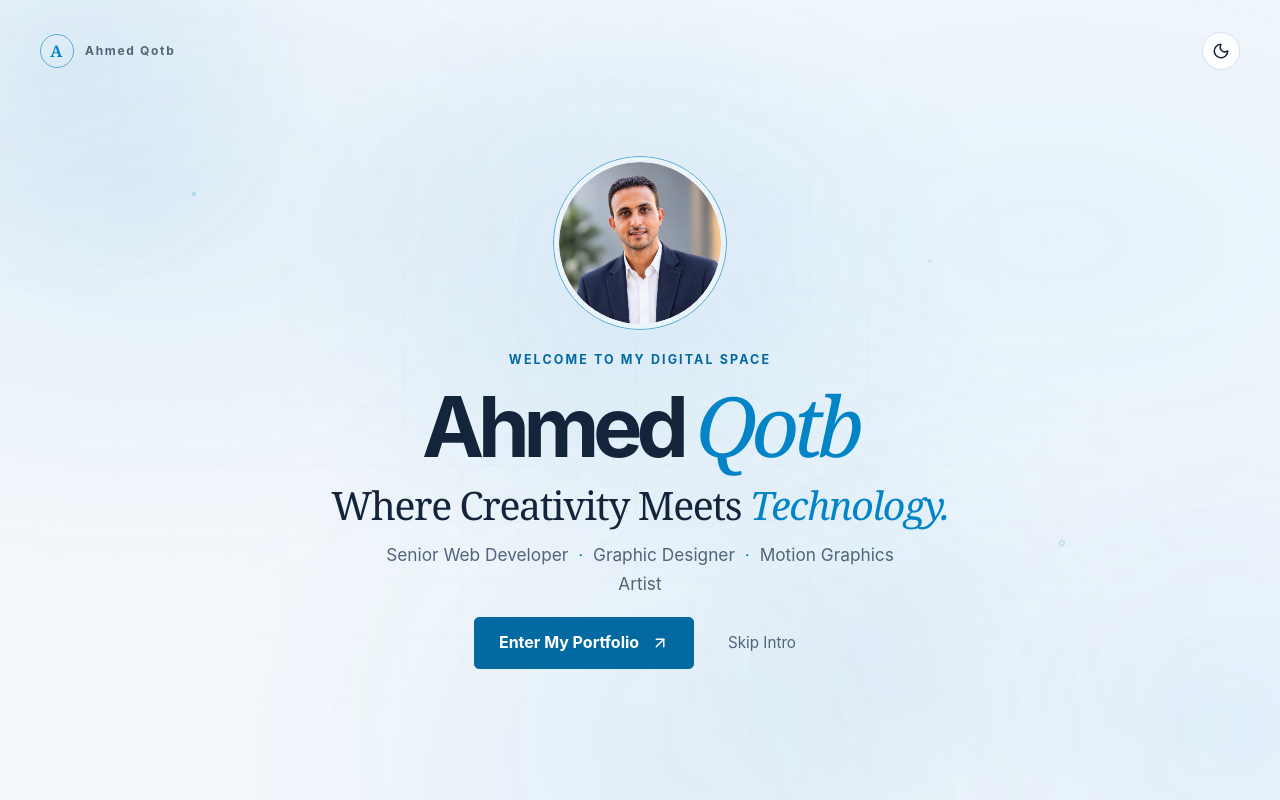
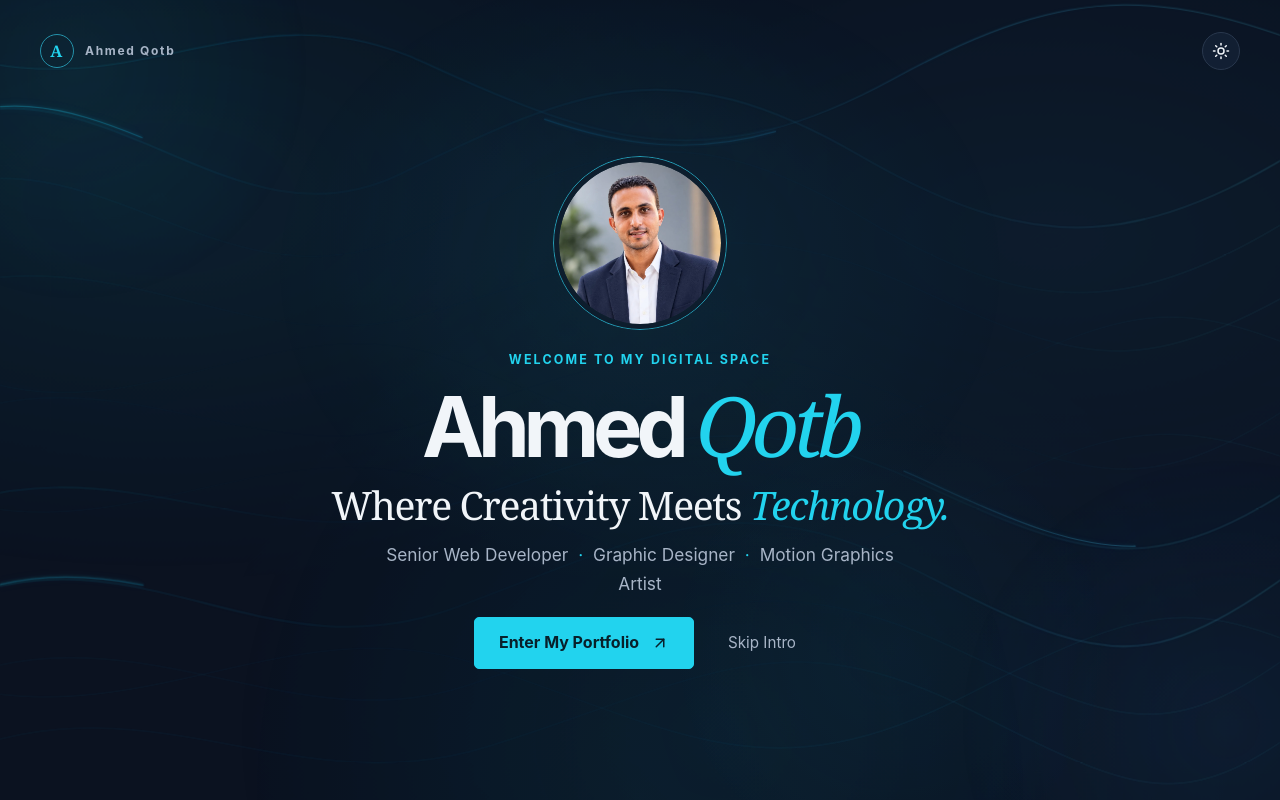
Before and after one commit to OmegaAhmed/Ahmed-Qotb, a React (Vite) app: page /welcome in a window 1280 px wide. Built offline with nearby package versions, Linux system fonts and the light colour scheme.

Commit message:
Adding Background moving lines in intro page

```diff
--- a/src/App.css
+++ b/src/App.css
@@ -2541,6 +2541,23 @@ footer {
   object-position: center 18%;
 }
 
+.intro-screen[data-theme="dark"] {
+  color-scheme: dark;
+  --bg: #0B1220;
+  --bg-soft: #111C2E;
+  --panel: #162338;
+  --panel-2: #1E293B;
+  --text: #F1F5F9;
+  --muted: #A8B5C7;
+  --line: #29384D;
+  --accent: #22D3EE;
+  --accent-2: #38BDF8;
+  --color-accent-contrast: #22D3EE;
+  --color-accent-button: #22D3EE;
+  --color-accent-hover: #67E8F9;
+  --color-text-on-accent: #08202A;
+}
+
 .intro-screen {
   min-height: 100vh;
   min-height: 100svh;
@@ -2638,70 +2655,112 @@ footer {
   will-change: transform;
 }
 
-.intro-screen::before,
+.intro-flow-lines {
+  position: absolute;
+  z-index: 1;
+  inset: 0;
+  width: 100%;
+  height: 100%;
+  overflow: hidden;
+  opacity: .9;
+  pointer-events: none;
+}
+
+.flow-base,
+.flow-highlight {
+  fill: none;
+  stroke: url(#intro-flow-gradient);
+  stroke-linecap: round;
+  stroke-linejoin: round;
+  vector-effect: non-scaling-stroke;
+}
+
+.flow-base {
+  stroke-width: .8;
+  opacity: .23;
+}
+
+.flow-base.flow-secondary {
+  opacity: .32;
+  filter: drop-shadow(0 0 3px rgba(2, 132, 199, .24));
+}
+
+.flow-base.flow-prominent {
+  stroke-width: 1.05;
+  opacity: .42;
+  filter:
+    drop-shadow(0 0 3px rgba(34, 211, 238, .42))
+    drop-shadow(0 0 7px rgba(56, 189, 248, .2));
+}
+
+.flow-highlight {
+  stroke-width: 1.15;
+  stroke-dasharray: 210 1430;
+  stroke-dashoffset: 0;
+  opacity: .84;
+  animation:
+    intro-flow-travel 68s linear infinite,
+    intro-flow-glow-pulse 11s ease-in-out infinite;
+  filter:
+    drop-shadow(0 0 2px rgba(2, 132, 199, .68))
+    drop-shadow(0 0 6px rgba(56, 189, 248, .32));
+}
+
+.flow-highlight-primary {
+  stroke-width: 1.25;
+  filter:
+    drop-shadow(0 0 2px rgba(34, 211, 238, .9))
+    drop-shadow(0 0 7px rgba(56, 189, 248, .48));
+}
+
+.flow-highlight-cluster {
+  filter: drop-shadow(0 0 13px rgba(34, 211, 238, .15));
+}
+
+.flow-highlight-slow {
+  animation-duration: 86s, 13s;
+  animation-delay: 0s, -5s;
+}
+
+.flow-highlight-medium {
+  animation-duration: 68s, 11s;
+  animation-delay: -31s, -2s;
+}
+
+.flow-highlight-fast {
+  animation-duration: 52s, 9s;
+  animation-delay: -18s, -6s;
+}
+
+.flow-cluster-a {
+  transform-box: fill-box;
+  transform-origin: center;
+  animation: intro-flow-drift 38s ease-in-out infinite alternate;
+}
+
+.flow-cluster-b {
+  transform-box: fill-box;
+  transform-origin: center;
+  animation: intro-flow-drift-reverse 46s ease-in-out infinite alternate;
+}
+
+.intro-flow-lines.is-paused *,
+.intro-flow-lines.is-paused *::before,
+.intro-flow-lines.is-paused *::after {
+  animation-play-state: paused !important;
+}
+
 .intro-screen::after {
   position: absolute;
   z-index: -1;
   inset: 0;
   content: "";
   pointer-events: none;
-}
-
-.intro-screen::before {
-  background-image:
-    linear-gradient(to right, color-mix(in srgb, var(--line) 32%, transparent) 1px, transparent 1px),
-    linear-gradient(to bottom, color-mix(in srgb, var(--line) 32%, transparent) 1px, transparent 1px);
-  background-size: 58px 58px;
-  mask-image: radial-gradient(ellipse at center, #000 14%, transparent 76%);
-  opacity: .42;
-  animation: intro-grid-drift 32s linear infinite;
-}
-
-.intro-screen::after {
   background:
     radial-gradient(ellipse at 50% 34%, color-mix(in srgb, var(--accent) 11%, transparent), transparent 42%),
     radial-gradient(ellipse at 50% 100%, color-mix(in srgb, var(--accent) 5%, transparent), transparent 48%);
   opacity: .85;
   animation: intro-light-breathe 8s ease-in-out infinite alternate;
-}
-
-.intro-atmosphere {
-  position: absolute;
-  z-index: 2;
-  inset: 0;
-  overflow: hidden;
-  pointer-events: none;
-}
-
-.intro-atmosphere i {
-  width: 4px;
-  height: 4px;
-  position: absolute;
-  border: 1px solid color-mix(in srgb, var(--accent) 72%, transparent);
-  border-radius: 50%;
-  opacity: .45;
-  animation: intro-particle-drift 9s ease-in-out infinite alternate;
-}
-
-.intro-atmosphere i:nth-child(1) {
-  top: 24%;
-  left: 15%;
-}
-
-.intro-atmosphere i:nth-child(2) {
-  top: 68%;
-  right: 17%;
-  width: 6px;
-  height: 6px;
-  animation-delay: -3s;
-}
-
-.intro-atmosphere i:nth-child(3) {
-  top: 34%;
-  right: 28%;
-  width: 3px;
-  height: 3px;
-  animation-delay: -6s;
 }
 
 .intro-header {
@@ -3008,17 +3067,27 @@ footer {
   to { transform: translate3d(1.5%, -1.5%, 0) scale(1.04); }
 }
 
-@keyframes intro-grid-drift {
-  from { transform: translate3d(-4px, 0, 0); }
-  to { transform: translate3d(4px, 0, 0); }
+@keyframes intro-flow-travel {
+  to { stroke-dashoffset: -1640; }
+}
+
+@keyframes intro-flow-glow-pulse {
+  0%, 100% { opacity: .78; }
+  50% { opacity: .92; }
+}
+
+@keyframes intro-flow-drift {
+  from { transform: translate3d(-7px, 3px, 0) scale(1); }
+  to { transform: translate3d(8px, -5px, 0) scale(1.012); }
+}
+
+@keyframes intro-flow-drift-reverse {
+  from { transform: translate3d(6px, -4px, 0) scale(1.006); }
+  to { transform: translate3d(-8px, 5px, 0) scale(1); }
 }
 
 @keyframes intro-light-breathe {
   to { opacity: .52; }
-}
-
-@keyframes intro-particle-drift {
-  to { transform: translate3d(12px, -16px, 0); opacity: .18; }
 }
 
 @keyframes intro-photo-in {
@@ -3056,6 +3125,33 @@ footer {
   .ambient-orb-soft,
   .ambient-cursor-light {
     display: none;
+  }
+
+  .intro-flow-lines .flow-desktop {
+    display: none;
+  }
+}
+
+@media (max-width: 639px) {
+  .intro-flow-lines .flow-tablet {
+    display: none;
+  }
+
+  .flow-base.flow-secondary,
+  .flow-base.flow-prominent {
+    filter: drop-shadow(0 0 2px rgba(34, 211, 238, .24));
+  }
+
+  .flow-highlight {
+    filter: drop-shadow(0 0 2px rgba(2, 132, 199, .48));
+  }
+
+  .flow-highlight-primary {
+    filter: drop-shadow(0 0 2px rgba(34, 211, 238, .62));
+  }
+
+  .flow-highlight-cluster {
+    filter: none;
   }
 }
 
--- a/src/App.tsx
+++ b/src/App.tsx
@@ -91,6 +91,7 @@ function CreativeVisual({ className, portraitSrc }: { className: string; portrai
 
 function AmbientCanvasBackground() {
   const cursorLight = useRef<HTMLDivElement>(null)
+  const flowLines = useRef<SVGSVGElement>(null)
 
   useEffect(() => {
     const light = cursorLight.current
@@ -144,6 +145,31 @@ function AmbientCanvasBackground() {
     }
   }, [])
 
+  useEffect(() => {
+    const svg = flowLines.current
+    if (!svg) return
+
+    let isVisible = true
+    const updatePlayback = () => {
+      svg.classList.toggle('is-paused', document.hidden || !isVisible)
+    }
+    const observer = typeof IntersectionObserver === 'undefined'
+      ? null
+      : new IntersectionObserver(([entry]) => {
+          isVisible = entry.isIntersecting
+          updatePlayback()
+        })
+
+    observer?.observe(svg)
+    document.addEventListener('visibilitychange', updatePlayback)
+    updatePlayback()
+
+    return () => {
+      observer?.disconnect()
+      document.removeEventListener('visibilitychange', updatePlayback)
+    }
+  }, [])
+
   return (
     <div className="ambient-canvas" aria-hidden="true">
       <div className="ambient-mesh"/>
@@ -151,15 +177,69 @@ function AmbientCanvasBackground() {
       <div className="ambient-orb ambient-orb-blue"/>
       <div className="ambient-orb ambient-orb-soft"/>
       <div ref={cursorLight} className="ambient-cursor-light"/>
-      <div className="intro-atmosphere"><i/><i/><i/></div>
+      <svg
+        ref={flowLines}
+        className="intro-flow-lines"
+        viewBox="0 0 1600 900"
+        preserveAspectRatio="none"
+        focusable="false"
+      >
+        <defs>
+          <linearGradient id="intro-flow-gradient" x1="0" y1="0" x2="1" y2="0">
+            <stop offset="0%" stopColor="#22D3EE" stopOpacity=".3"/>
+            <stop offset="34%" stopColor="#0284C7" stopOpacity=".66"/>
+            <stop offset="68%" stopColor="#38BDF8" stopOpacity=".82"/>
+            <stop offset="100%" stopColor="#67E8F9" stopOpacity=".42"/>
+          </linearGradient>
+          <mask id="intro-flow-center-fade">
+            <radialGradient id="intro-flow-mask-gradient" cx="50%" cy="49%" r="70%">
+              <stop offset="0%" stopColor="white" stopOpacity=".12"/>
+              <stop offset="42%" stopColor="white" stopOpacity=".2"/>
+              <stop offset="76%" stopColor="white" stopOpacity=".8"/>
+              <stop offset="100%" stopColor="white"/>
+            </radialGradient>
+            <rect width="1600" height="900" fill="url(#intro-flow-mask-gradient)"/>
+          </mask>
+        </defs>
+        <g mask="url(#intro-flow-center-fade)">
+          <g className="flow-cluster flow-cluster-a">
+            <path className="flow-base flow-prominent flow-desktop" d="M-120 155 C120 28 282 290 505 194 S842 48 1080 172 1454 280 1720 112"/>
+            <path className="flow-base flow-secondary flow-desktop" d="M-120 230 C108 114 274 358 512 264 S851 116 1086 243 1454 354 1720 183"/>
+            <path className="flow-base flow-secondary flow-tablet" d="M-120 335 C152 245 304 412 540 350 S910 222 1152 322 1450 423 1720 274"/>
+            <path className="flow-base flow-desktop" d="M-120 492 C138 365 314 542 548 470 S902 352 1154 453 1465 562 1720 390"/>
+            <path className="flow-base flow-prominent flow-mobile" d="M-120 592 C130 470 320 635 560 568 S918 440 1160 542 1475 650 1720 483"/>
+            <path className="flow-base flow-prominent flow-desktop" d="M-120 700 C162 558 315 768 578 680 S928 535 1176 650 1460 752 1720 575"/>
+            <path className="flow-base flow-tablet" d="M-120 790 C148 650 350 840 592 768 S946 620 1196 725 1480 840 1720 663"/>
+            <path className="flow-base flow-mobile" d="M-120 875 C170 728 352 912 620 836 S986 689 1224 798 1500 918 1720 754"/>
+          </g>
+          <g className="flow-cluster flow-cluster-b">
+            <path className="flow-base flow-prominent flow-desktop" d="M-90 58 C160 142 300 -18 526 76 S884 205 1110 94 1450 -10 1690 80"/>
+            <path className="flow-base flow-tablet" d="M-100 400 C140 530 330 330 565 410 S906 565 1164 452 1458 330 1700 430"/>
+            <path className="flow-base flow-desktop" d="M-120 545 C128 650 330 470 566 550 S918 696 1165 580 1465 468 1720 560"/>
+            <path className="flow-base flow-mobile" d="M-120 755 C152 854 344 675 596 750 S954 898 1204 782 1490 675 1720 770"/>
+          </g>
+          <g className="flow-highlight-cluster">
+            <path pathLength="1640" className="flow-highlight flow-highlight-primary flow-highlight-slow flow-desktop" d="M-120 155 C120 28 282 290 505 194 S842 48 1080 172 1454 280 1720 112"/>
+            <path pathLength="1640" className="flow-highlight flow-highlight-medium flow-mobile" d="M-120 592 C130 470 320 635 560 568 S918 440 1160 542 1475 650 1720 483"/>
+            <path pathLength="1640" className="flow-highlight flow-highlight-primary flow-highlight-slow flow-desktop" d="M-120 700 C162 558 315 768 578 680 S928 535 1176 650 1460 752 1720 575"/>
+            <path pathLength="1640" className="flow-highlight flow-highlight-fast flow-tablet" d="M-90 58 C160 142 300 -18 526 76 S884 205 1110 94 1450 -10 1690 80"/>
+          </g>
+        </g>
+      </svg>
     </div>
   )
 }
 
 function WelcomeScreen({ onEnter, isExiting }: { onEnter: () => void; isExiting: boolean }) {
-  const [theme, setTheme] = useState<Theme>(() =>
-    document.documentElement.dataset.theme === 'dark' ? 'dark' : 'light'
-  )
+  const [theme, setTheme] = useState<Theme>(() => {
+    try {
+      const savedTheme = window.localStorage.getItem(THEME_STORAGE_KEY)
+      if (savedTheme === 'dark' || savedTheme === 'light') return savedTheme
+    } catch (error) {
+      console.warn('Unable to read the theme preference.', error)
+    }
+    return 'dark'
+  })
 
   const toggleTheme = () => {
     const nextTheme = theme === 'dark' ? 'light' : 'dark'
@@ -174,7 +254,7 @@ function WelcomeScreen({ onEnter, isExiting }: { onEnter: () => void; isExiting:
   }
 
   return (
-    <main className={`intro-screen${isExiting ? ' is-exiting' : ''}`} aria-hidden={isExiting} inert={isExiting}>
+    <main className={`intro-screen${isExiting ? ' is-exiting' : ''}`} data-theme={theme} aria-hidden={isExiting} inert={isExiting}>
       <AmbientCanvasBackground/>
       <header className="intro-header">
         <p className="intro-brand-label"><span>A</span> Ahmed Qotb</p>
```
